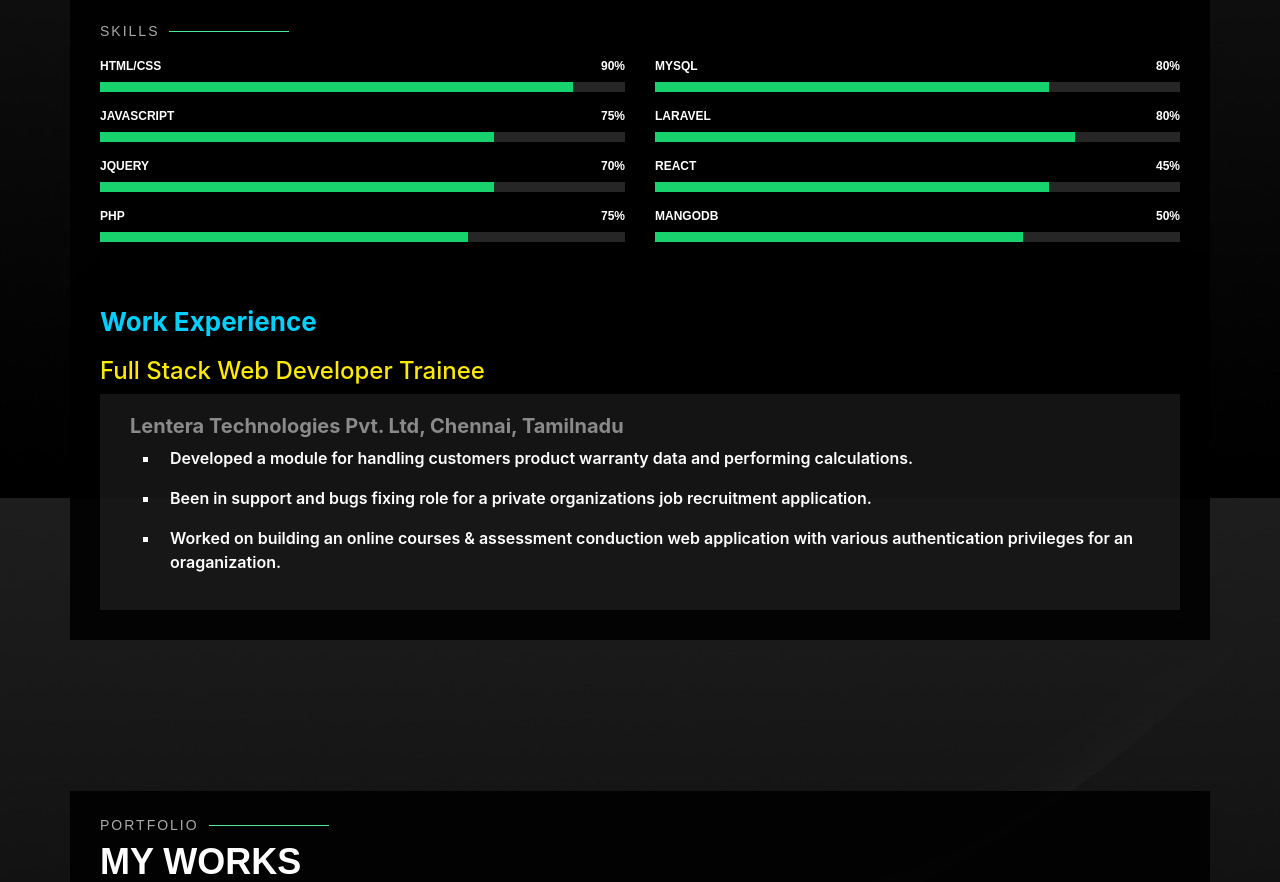
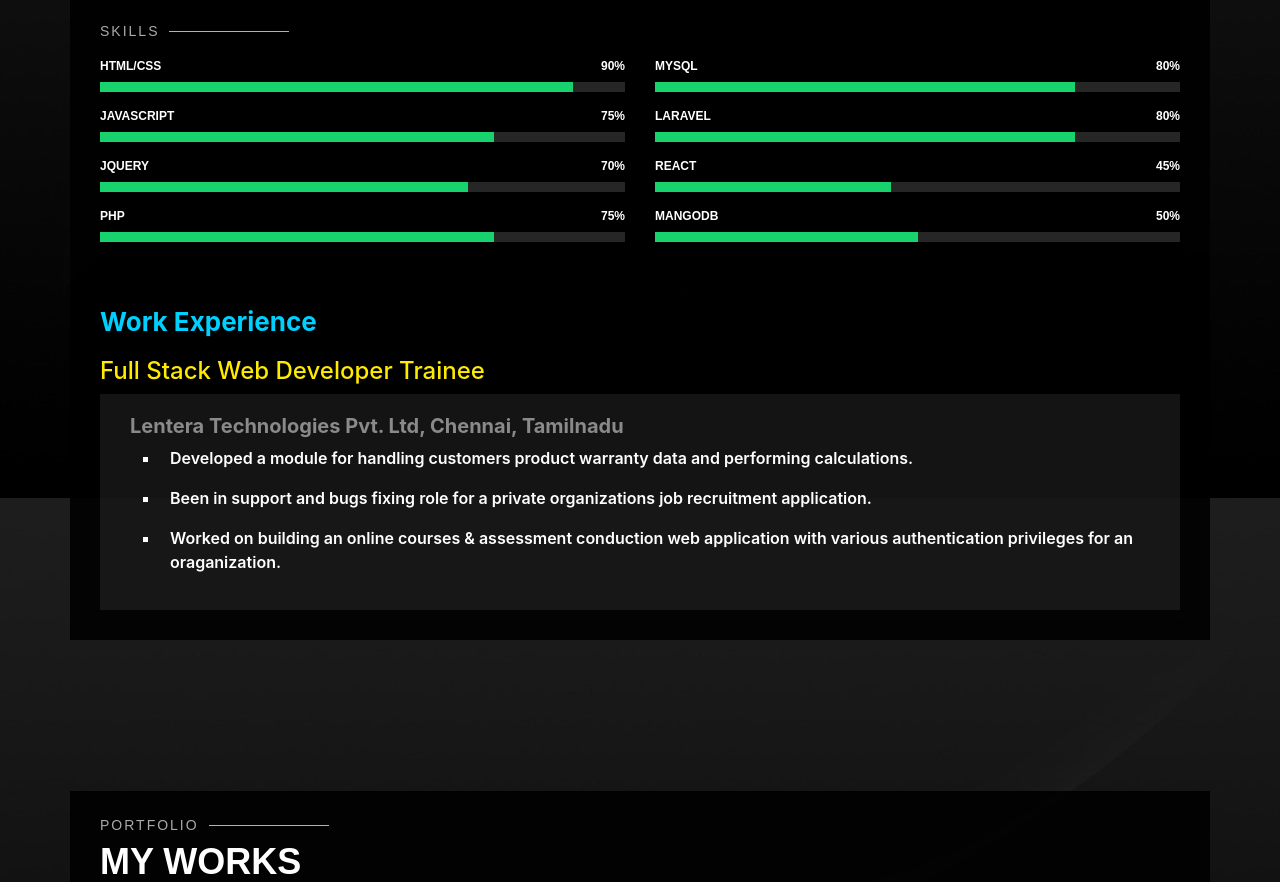
Before and after one commit to VigneshAjay98/my-website, a plain HTML site: page index.html in a window 1280 px wide. Shown: the part 2457-3339 px from the top of the page. Drawn offline with nearby package versions, Linux system fonts and the light colour scheme; a web font is replaced by a local one.

Commit message:
Changed progress bar

```diff
--- a/index.html
+++ b/index.html
@@ -259,14 +259,14 @@
           <div class="progress">
             <span class="skill">Jquery<i class="val">70%</i></span>
             <div class="progress-bar-wrap">
-              <div class="progress-bar" role="progressbar" style="width: 75%" aria-valuenow="75" aria-valuemin="0" aria-valuemax="100"></div>
+              <div class="progress-bar" role="progressbar" style="width: 70%" aria-valuenow="75" aria-valuemin="0" aria-valuemax="100"></div>
             </div>
           </div>
 
           <div class="progress">
             <span class="skill">PHP<i class="val">75%</i></span>
             <div class="progress-bar-wrap">
-              <div class="progress-bar" role="progressbar" style="width: 70%" aria-valuenow="70" aria-valuemin="0" aria-valuemax="100"></div>
+              <div class="progress-bar" role="progressbar" style="width: 75%" aria-valuenow="70" aria-valuemin="0" aria-valuemax="100"></div>
             </div>
           </div>
 
@@ -277,7 +277,7 @@
           <div class="progress">
             <span class="skill">MySql<i class="val">80%</i></span>
             <div class="progress-bar-wrap">
-              <div class="progress-bar" role="progressbar" style="width: 75%" aria-valuenow="75" aria-valuemin="0" aria-valuemax="100"></div>
+              <div class="progress-bar" role="progressbar" style="width: 80%" aria-valuenow="75" aria-valuemin="0" aria-valuemax="100"></div>
             </div>
           </div>
 
@@ -291,14 +291,14 @@
           <div class="progress">
             <span class="skill">React<i class="val">45%</i></span>
             <div class="progress-bar-wrap">
-              <div class="progress-bar" role="progressbar" style="width: 75%" aria-valuenow="75" aria-valuemin="0" aria-valuemax="100"></div>
+              <div class="progress-bar" role="progressbar" style="width: 45%" aria-valuenow="75" aria-valuemin="0" aria-valuemax="100"></div>
             </div>
           </div>
 
           <div class="progress">
             <span class="skill">MangoDB<i class="val">50%</i></span>
             <div class="progress-bar-wrap">
-              <div class="progress-bar" role="progressbar" style="width: 70%" aria-valuenow="70" aria-valuemin="0" aria-valuemax="100"></div>
+              <div class="progress-bar" role="progressbar" style="width: 50%" aria-valuenow="70" aria-valuemin="0" aria-valuemax="100"></div>
             </div>
           </div>
 
```
